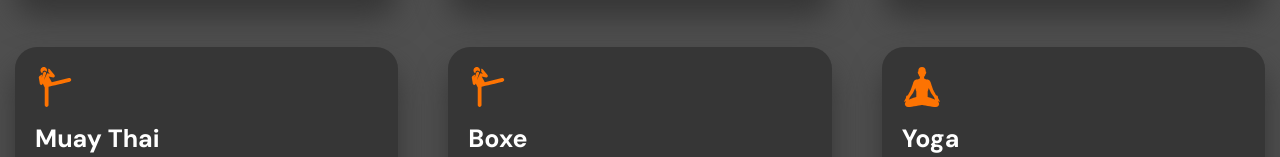
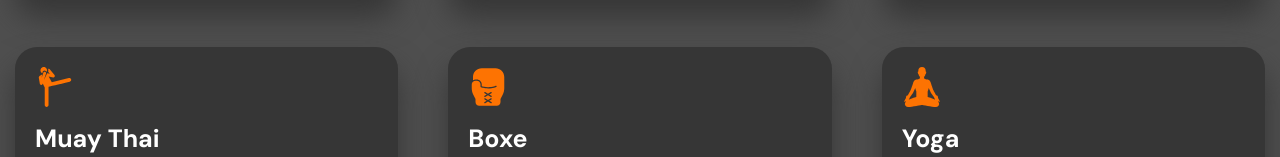
Before and after one commit to TheuZN/StrongGYM-2.0, a plain HTML site: page index.html in a window 1280 px wide. Shown: the part 1695-1852 px from the top of the page. Drawn offline with Linux system fonts and the light colour scheme; a web font is replaced by a local one.

Commit message:
correcao de erros

```diff
--- a/index.html
+++ b/index.html
@@ -129,7 +129,7 @@
                     <p>O Muay Thai traz benefícios como melhora do condicionamento físico, fortalecimento muscular, aprendizado de autodefesa, coordenação motora e alívio do estresse. É indicado para pessoas de diferentes idades em busca de condicionamento físico, autodefesa e bem-estar geral.</p>
                 </div>
                 <div class="card">
-                    <img class="ico-card" src="assets/img/ico-muaythai.svg" alt="">
+                    <img class="ico-card" src="assets/img/ico-boxe.svg" alt="">
                     <h4>Boxe</h4>
                     <p>O boxe oferece benefícios como melhora do condicionamento cardiovascular, fortalecimento muscular, aumento da coordenação motora, desenvolvimento da disciplina e alívio do estresse. É indicado para pessoas de diferentes idades e níveis de condicionamento físico, proporcionando um treinamento completo e desafiador.</p>
                 </div>
```
